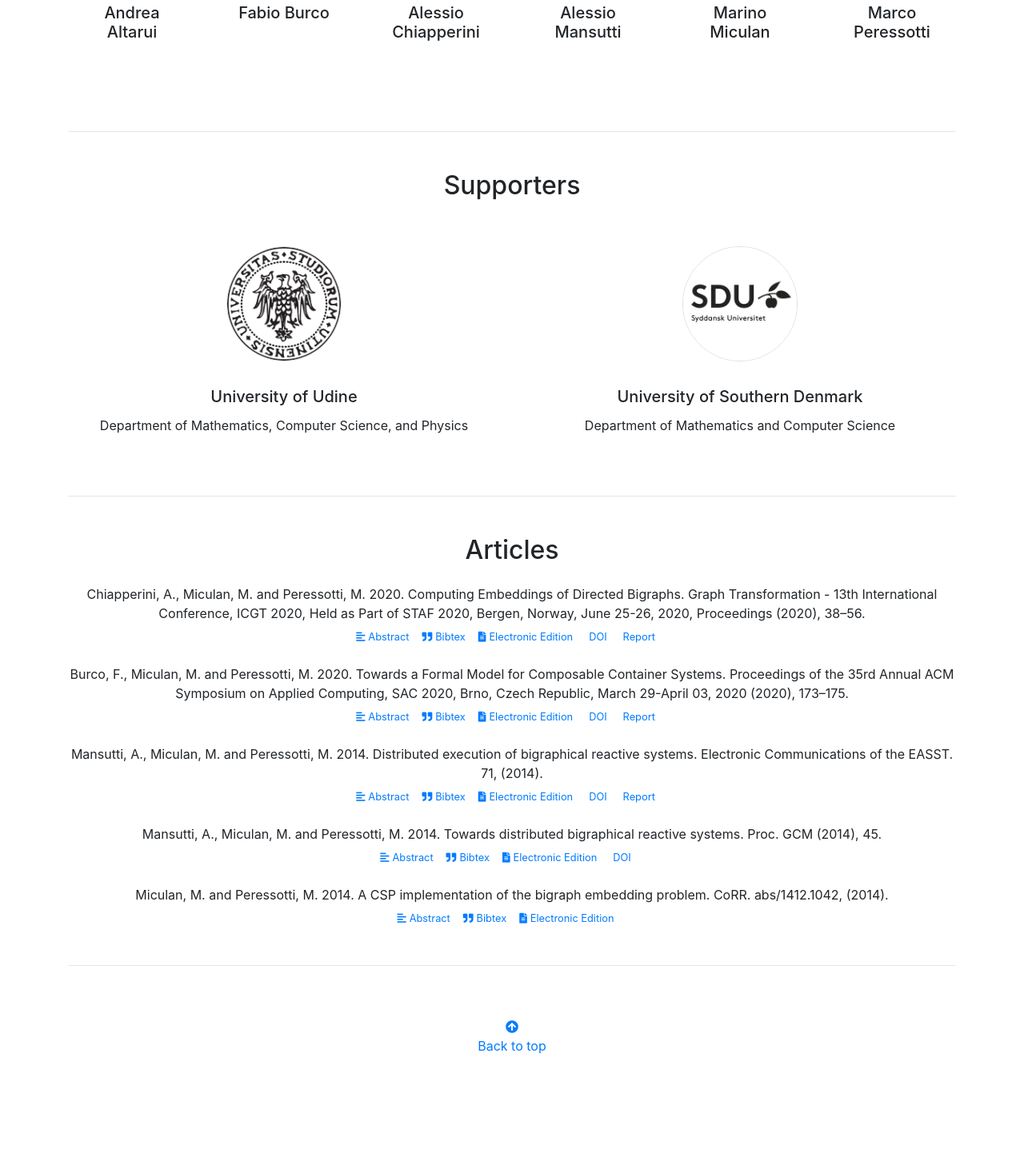
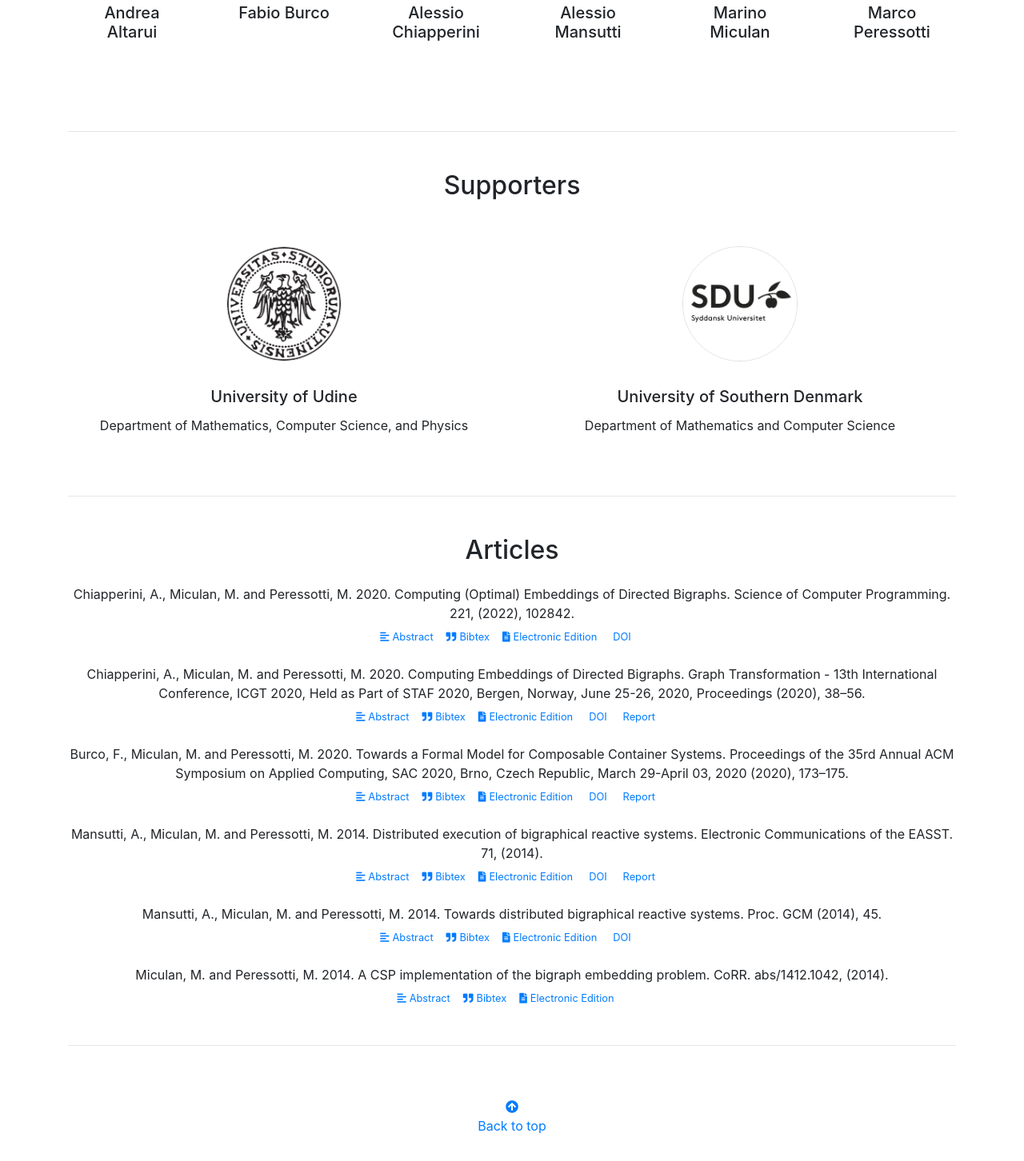
Before and after one commit to bigraphs/jlibbig, a Jekyll site: the page built from index.html, in a window 1280 px wide, cut to the strip 831-2283 px from the top of the page. Shown: the whole strip at 80% size. Built offline with Jekyll 4.4.1, drawn with Linux system fonts in a browser that asks for light colours; nearby versions of some CDN libraries; a style sheet for code colours, icons or effects is not loaded; before the commit the page ends 2183 px from its top, so only the background shows below that.

Commit message:
new articles

```diff
--- a/_data/articles.yml
+++ b/_data/articles.yml
@@ -5,6 +5,26 @@
 #   url:
 #   doi:
 #   report:
+
+- key: CMP22
+  reference: |
+    Chiapperini, A., Miculan, M. and Peressotti, M. 2020. Computing (Optimal) Embeddings of Directed Bigraphs. Science of Computer Programming. 221, (2022), 102842.
+  bibtex: |
+    @article{CMP22,
+      title = {Computing (Optimal) Embeddings of Directed Bigraphs},
+      author = {Chiapperini, Alessio and Miculan, Marino and Peressotti, Marco},
+      journal = {Science of Computer Programming},
+      volume = {221},
+      pages = {102842},
+      year = {2022},
+      issn = {0167-6423},
+      doi = {10.1016/j.scico.2022.102842},
+      url = {https://www.sciencedirect.com/science/article/pii/S0167642322000752}
+    }
+  abstract: |
+    Bigraphs and bigraphical reactive systems are a well-known meta-model successfully used for formalizing a wide range of models and situations, such as process calculi, service oriented architectures, multi-agent systems, biological systems, etc.. A key problem in both the theory and the implementations of bigraphs is how to compute embeddings, i.e., structure-preserving mappings of a given bigraph (the pattern or guest) inside another (the target or host). In this paper, we present an algorithm for computing embeddings for directed bigraphs, an extension of Milner’s bigraphs which take into account the request directions between controls and names. This algorithm solves the embedding problem by means of a reduction to a constraint satisfaction problem. We first prove soundness and completeness of this algorithm; then we present an implementation in jLibBig, a general Java library for manipulating bigraphical reactive systems. The effectiveness of this implementation is shown by several experimental results. Finally, we show that this algorithm can be readily adapted to find the optimal embeddings in a weighted variant of the embedding problem.
+  url: https://www.sciencedirect.com/science/article/pii/S0167642322000752
+  doi: 10.1016/j.scico.2022.102842
 
 - key: CMP20
   reference: |
--- a/index.html
+++ b/index.html
@@ -30,8 +30,8 @@ title: "LibBig"
     <div class="card-deck">
       <style>.avatar {
         object-fit:cover;
-        max-width:7em;
-        max-height:7em;
+        width:7em;
+        height:7em;
       }</style>
     {%- for contributor in site.data.contributors -%}
       <div class="card border-0 my-2 text-center">
@@ -82,8 +82,8 @@ title: "LibBig"
     <div class="card-deck">
       <style>.logo {
         object-fit:cover;
-        max-width:9em;
-        max-height:9em;
+        width:9em;
+        height:9em;
       }</style>
     {%- for supporter in site.data.supporters -%}
       <div class="card border-0 my-2 text-center">
```
